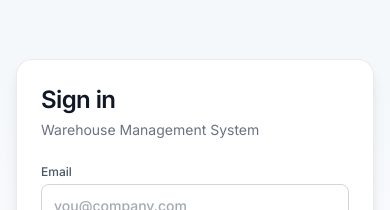
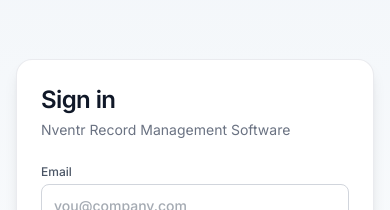
Before and after one commit to Aravind-11/workflow, a Next.js app in the folder wms/: page /auth in a window 390 px wide. Shown: the part 178-388 px from the top of the page. Built offline with nearby package versions, Linux system fonts and the light colour scheme; no server answers.

Commit message:
Rename app to Nventr Record Management Software
Update title, sidebar, top bar, mobile header, and login page

Made-with: Cursor

```diff
--- a/wms/src/app/auth/page.tsx
+++ b/wms/src/app/auth/page.tsx
@@ -98,7 +98,7 @@ export default function AuthPage() {
         <h1 className="mb-1 text-2xl font-semibold tracking-tight text-gray-900 dark:text-gray-100">
           {mode === "signin" ? "Sign in" : "Create account"}
         </h1>
-        <p className="mb-6 text-sm text-gray-500 dark:text-gray-400">Warehouse Management System</p>
+        <p className="mb-6 text-sm text-gray-500 dark:text-gray-400">Nventr Record Management Software</p>
 
         {awaitingEmailConfirmation ? (
           <div className="space-y-4 rounded-xl border border-blue-200 bg-blue-50/80 p-4 text-sm text-slate-800 dark:border-blue-500/30 dark:bg-blue-500/10 dark:text-gray-200">
--- a/wms/src/app/layout.tsx
+++ b/wms/src/app/layout.tsx
@@ -10,8 +10,8 @@ import { filterNav } from "@/lib/nav/config";
 const inter = Inter({ subsets: ["latin"] });
 
 export const metadata: Metadata = {
-  title: "WMS - Warehouse Management",
-  description: "Full-featured warehouse management system",
+  title: "Nventr — Record Management Software",
+  description: "Nventr record management software for warehouse operations",
 };
 
 export const dynamic = "force-dynamic";
--- a/wms/src/components/layout/Sidebar.tsx
+++ b/wms/src/components/layout/Sidebar.tsx
@@ -59,7 +59,7 @@ export function Sidebar({
         onClick={() => onNavigate?.()}
         className="block border-b border-gray-200 p-5 pr-12 transition-colors hover:bg-gray-50 dark:border-navy-border dark:hover:bg-white/5 md:pr-5"
       >
-        <span className="font-semibold text-gray-900 dark:text-gray-100">WMS</span>
+        <span className="font-semibold text-gray-900 dark:text-gray-100">Nventr</span>
         <p className="mt-2 truncate text-xs text-gray-500 dark:text-gray-400" title={userLabel}>
           {userLabel}
         </p>
--- a/wms/src/components/layout/TopBar.tsx
+++ b/wms/src/components/layout/TopBar.tsx
@@ -36,7 +36,7 @@ export function TopBar({
       </button>
 
       <Link href="/" className="mr-8 text-lg font-bold text-blue-600 dark:text-blue-400">
-        WMS
+        Nventr
       </Link>
 
       <nav className="hidden items-center gap-1 md:flex">
--- a/wms/src/components/layout/app-shell.tsx
+++ b/wms/src/components/layout/app-shell.tsx
@@ -54,7 +54,7 @@ export function AppShell({
         >
           <Menu className="h-5 w-5" />
         </button>
-        <span className="font-semibold text-gray-900 dark:text-gray-100">WMS</span>
+        <span className="font-semibold text-gray-900 dark:text-gray-100">Nventr</span>
       </header>
 
       {mobileOpen ? (
```
